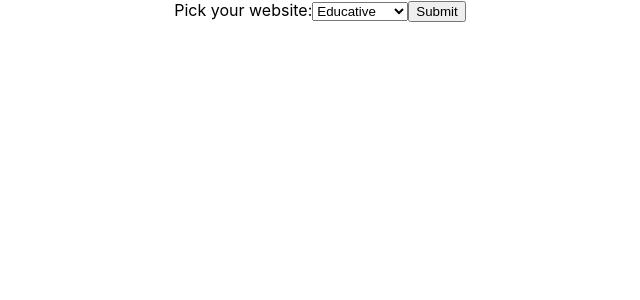
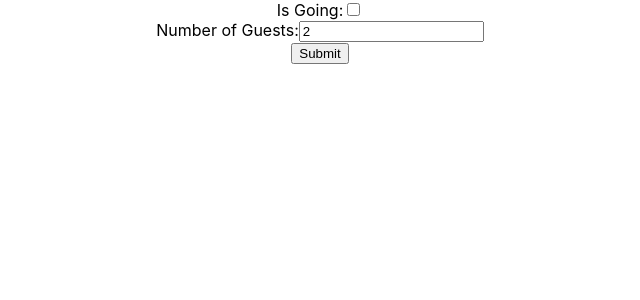
Before and after one commit to rkaranam/react-learnings, a React (Create React App) app in the folder mosh-react-app/: page / in a window 1280 px wide. Shown: the top 300 px of the page, without its empty margins (320-960 px from the left). Built offline with nearby package versions, Linux system fonts and the light colour scheme.

Commit message:
Handling multiple inputs

```diff
--- a/mosh-react-app/src/App.js
+++ b/mosh-react-app/src/App.js
@@ -4,7 +4,8 @@
 // import MyApp from './components/MyApp';
 // import SearchTitle from './components/SearchTitle';
 // import NameForm from './components/NameForm';
-import TutorialSites from './components/TutorialSites';
+// import TutorialSites from './components/forms/TutorialSites';
+import Reservation from './components/forms/Reservation';
 
 function App() {
 	return (
@@ -16,9 +17,10 @@
 					<MyApp />
 					<SearchTitle />
 					<NameForm/>
+					<TutorialSites />
 				*/
 			}
-			<TutorialSites />
+			<Reservation />
 		</div>
 	);
 }
--- /dev/null
+++ b/mosh-react-app/src/components/forms/Reservation.js
@@ -0,0 +1,59 @@
+import React from 'react';
+
+export default class Reservation extends React.Component {
+
+    constructor(args) {
+        super(args);
+        this.state = {
+            isGoing: false,
+            numberOfGuests: 2
+        }
+        this.handleInputChange = this.handleInputChange.bind(this);
+        this.handleSubmit = this.handleSubmit.bind(this);
+    }
+
+    handleInputChange(event) {
+        const target = event.target;
+        const value = target.type === 'checkbox' ? target.checked : target.value;
+        const name = target.name;
+
+        this.setState({
+            [name]: value
+        });
+    }
+
+    handleSubmit(event) {
+        const { numberOfGuests } = this.state;
+        event.preventDefault();
+        const target = event.target;
+        console.log("Target: ", target);
+        console.log(this.state);
+        alert("Number of Guests: " + numberOfGuests);
+    }
+
+    render() {
+        return (
+            <form onSubmit={this.handleSubmit}>
+                <label>
+                    Is Going:
+                    <input
+                      type="checkbox"
+                      name="isGoing"
+                      checked={this.state.isGoing}
+                      onChange={this.handleInputChange}/>
+                </label>
+                <br/>
+                <label>
+                    Number of Guests:
+                    <input
+                     type="number"
+                     name="numberOfGuests"
+                     value={this.state.numberOfGuests}
+                     onChange={this.handleInputChange}/>
+                </label>
+                <br/>
+                <input type="submit" value="Submit"/>
+            </form>
+        );
+    }
+}
```
Also changed, not shown: mosh-react-app/src/components/forms/NameForm.js (renamed from mosh-react-app/src/components/NameForm.js), mosh-react-app/src/components/forms/TutorialSites.js (renamed from mosh-react-app/src/components/TutorialSites.js).
